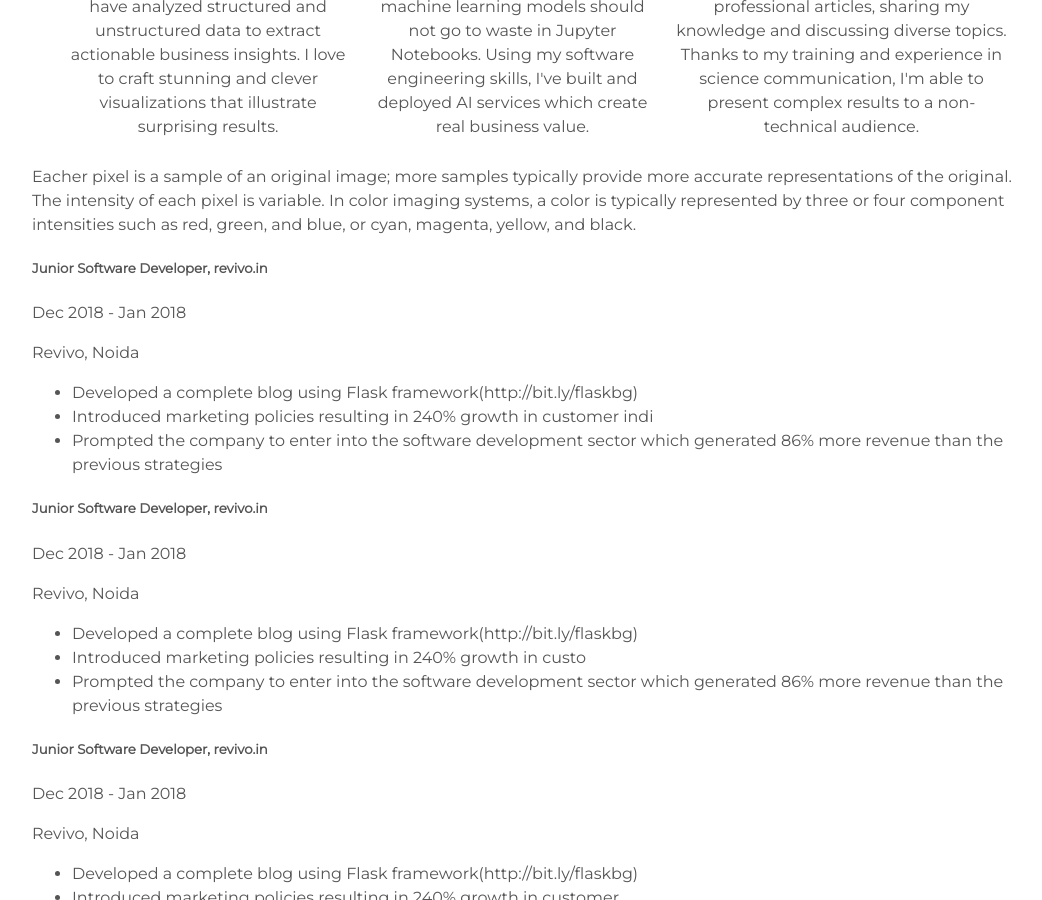
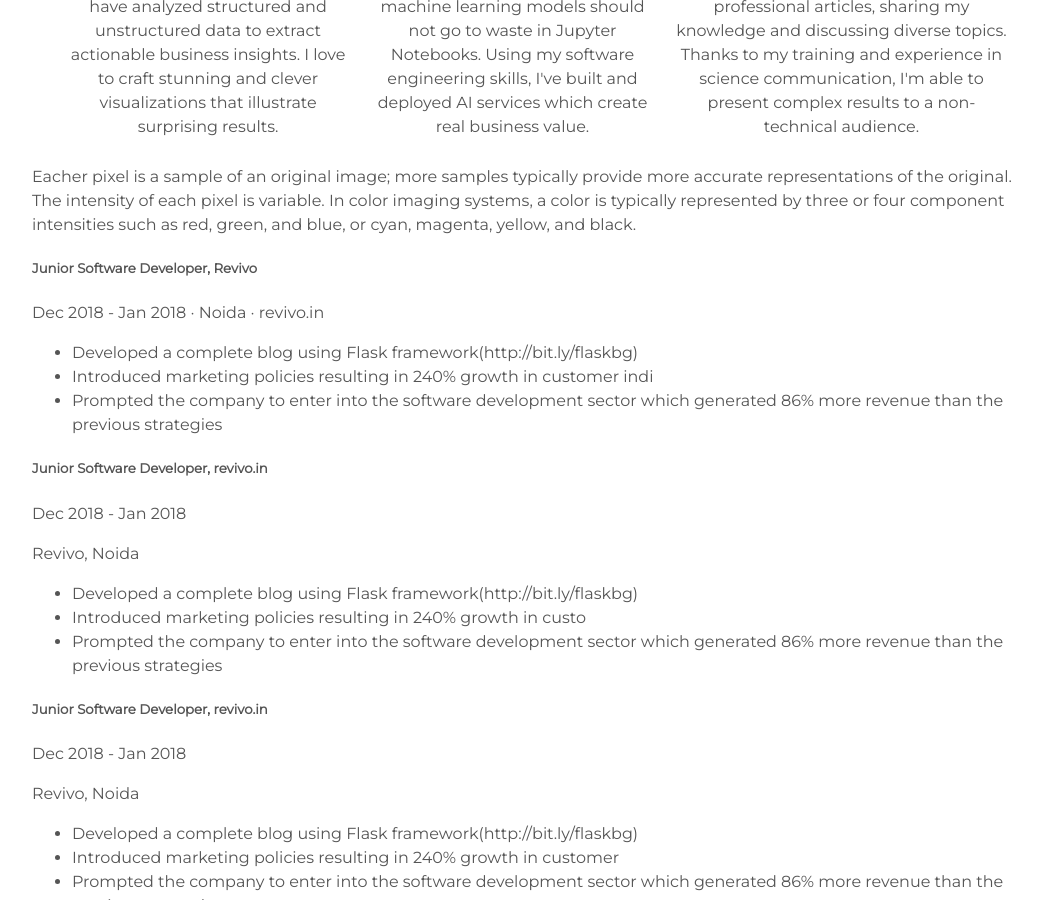
Before and after one commit to arkadee/arkadee.github.io, a Jekyll site: the page built from index.html, in a window 1280 px wide and 900 px high, scrolled down 1663 px. Shown: the whole window, without its empty margins (103-1145 px from the left). Built offline with Jekyll 4.4.1, drawn with Linux system fonts in a browser that asks for light colours.

```diff
--- a/_includes/experience.html
+++ b/_includes/experience.html
@@ -5,9 +5,8 @@
 </div>
 
 <div>
-        <h5>Junior Software Developer, revivo.in</h5>
-            Dec 2018 - Jan 2018
-        <p>Revivo, Noida</p>
+        <h5>Junior Software Developer, Revivo</h5>
+            Dec 2018 - Jan 2018 · Noida · revivo.in
         <ul>
             <li>Developed a complete blog using Flask framework(http://bit.ly/flaskbg)</li>
             <li>Introduced marketing policies resulting in 240% growth in customer indi</li>
```
